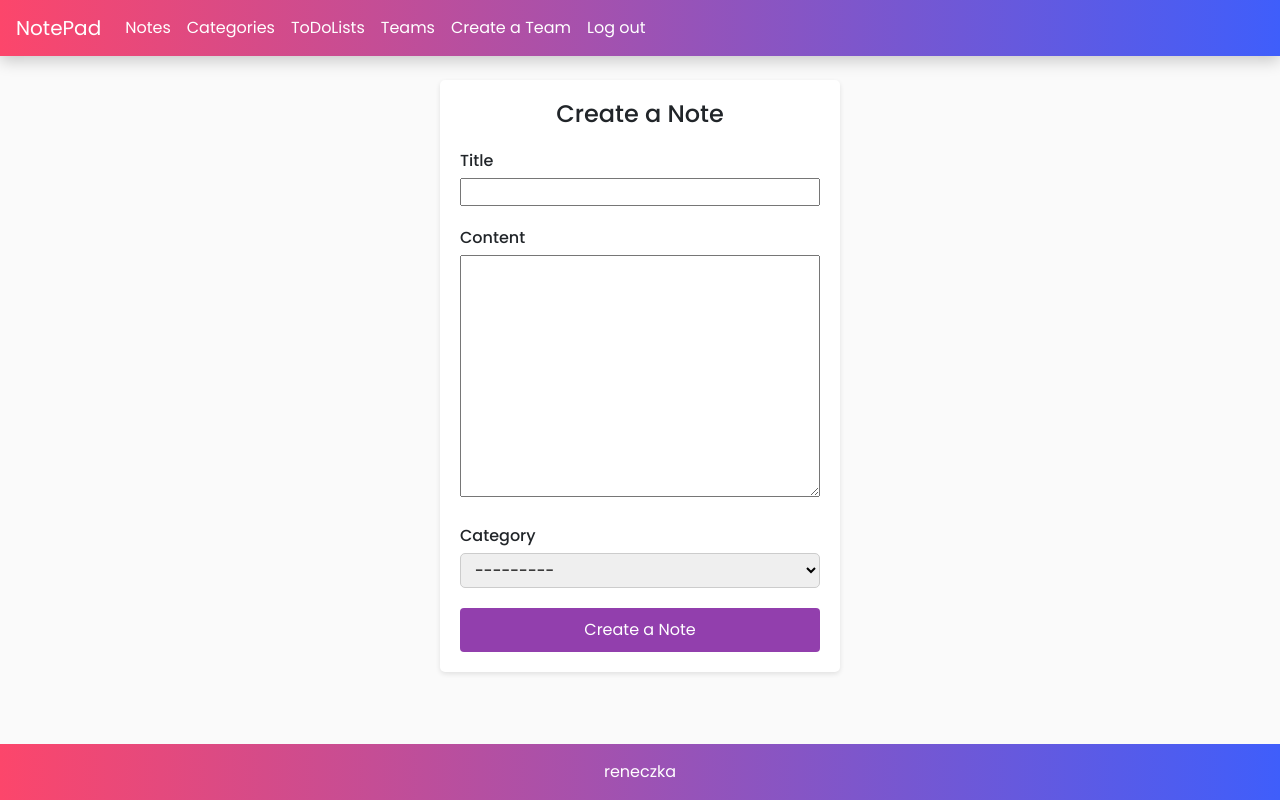
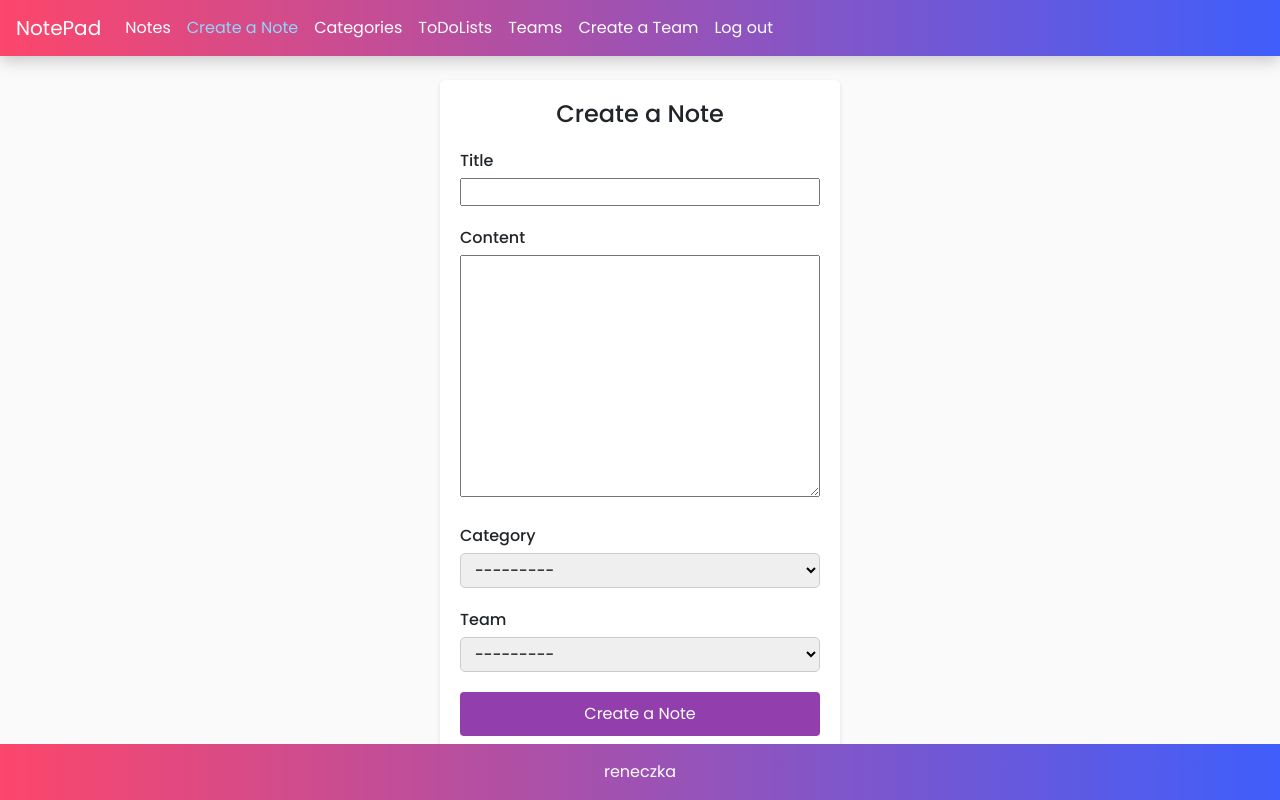
Before and after one commit to reneczka/notepad, a Django app: page /note/create/ in a window 1280 px wide. Run offline with Django 4.2, Linux system fonts and the light colour scheme; the visitor is signed in with stand-in values (Sample User, id 1); data that the repository does not hold is empty; parts of the project's set-up code (start-up, migrations or seed data) failed here and were passed over; some libraries are stand-ins or nearby versions.

Commit message:
team notes in progress

```diff
--- a/notepad_app/forms.py
+++ b/notepad_app/forms.py
@@ -9,11 +9,12 @@ class NoteForm(forms.ModelForm):
                                       widget=forms.Select(attrs={'class': 'my-custom-select'}))
     title = forms.CharField(widget=forms.TextInput(attrs={'class': 'input'}))
     content = forms.CharField(widget=forms.Textarea(attrs={'class': 'textarea'}))
+    team = forms.ModelChoiceField(queryset=Team.objects.all(), widget=forms.Select(attrs={'class': 'my-custom-select'}),
+                                  required=False)
 
     class Meta:
         model = Note
-        fields = ['title', 'content', 'category']
-
+        fields = ['title', 'content', 'category', 'team']
 
 
 class CategoryForm(forms.ModelForm):
@@ -27,9 +28,13 @@ class DateInput(forms.DateInput):
 
 
 class TodoListForm(forms.ModelForm):
+    title = forms.CharField(widget=forms.TextInput(attrs={'class': 'input'}))
+    team = forms.ModelChoiceField(queryset=Team.objects.all(), widget=forms.Select(attrs={'class': 'my-custom-select'}),
+                                  required=False)
+
     class Meta:
         model = TodoList
-        fields = ['title']
+        fields = ['title', 'team']
 
 
 class TodoItemForm(forms.ModelForm):
--- a/notepad_app/models.py
+++ b/notepad_app/models.py
@@ -3,45 +3,6 @@ from django.db import models
 
 # Create your models here.
 from django.urls import reverse
-
-
-class Category(models.Model):
-    title = models.CharField(max_length=255)
-    description = models.TextField(blank=True)
-
-    def __str__(self):
-        return self.title
-
-
-class Note(models.Model):
-    title = models.CharField(max_length=255)
-    content = models.TextField()
-    user = models.ForeignKey(User, on_delete=models.CASCADE)
-    category = models.ForeignKey(Category, on_delete=models.CASCADE, null=True, blank=True)
-    created_at = models.DateTimeField(auto_now_add=True)
-    updated_at = models.DateTimeField(auto_now=True)
-
-    def __str__(self):
-        return self.title
-
-
-class TodoList(models.Model):
-    title = models.CharField(max_length=200)
-    user = models.ForeignKey(User, on_delete=models.CASCADE)
-    created_at = models.DateTimeField(auto_now_add=True)
-    modified_at = models.DateTimeField(auto_now=True)
-
-    def __str__(self):
-        return self.title
-
-
-class TodoItem(models.Model):
-    title = models.CharField(max_length=200)
-    todo_list = models.ForeignKey(TodoList, on_delete=models.CASCADE)
-    completed = models.BooleanField(default=False)
-
-    def __str__(self):
-        return self.title
 
 
 class Team(models.Model):
@@ -60,3 +21,44 @@ class TeamMember(models.Model):
 
     def __str__(self):
         return f'{self.user.username} is a member of {self.team.name}'
+
+
+class Category(models.Model):
+    title = models.CharField(max_length=255)
+    description = models.TextField(blank=True)
+
+    def __str__(self):
+        return self.title
+
+
+class Note(models.Model):
+    title = models.CharField(max_length=255)
+    content = models.TextField()
+    user = models.ForeignKey(User, on_delete=models.CASCADE)
+    category = models.ForeignKey(Category, on_delete=models.CASCADE, null=True, blank=True)
+    team = models.ForeignKey(Team, on_delete=models.CASCADE, null=True, blank=True)
+    created_at = models.DateTimeField(auto_now_add=True)
+    updated_at = models.DateTimeField(auto_now=True)
+
+    def __str__(self):
+        return self.title
+
+
+class TodoList(models.Model):
+    title = models.CharField(max_length=200)
+    user = models.ForeignKey(User, on_delete=models.CASCADE)
+    team = models.ForeignKey(Team, on_delete=models.CASCADE, null=True, blank=True)
+    created_at = models.DateTimeField(auto_now_add=True)
+    modified_at = models.DateTimeField(auto_now=True)
+
+    def __str__(self):
+        return self.title
+
+
+class TodoItem(models.Model):
+    title = models.CharField(max_length=200)
+    todo_list = models.ForeignKey(TodoList, on_delete=models.CASCADE)
+    completed = models.BooleanField(default=False)
+
+    def __str__(self):
+        return self.title
--- a/notepad_app/views.py
+++ b/notepad_app/views.py
@@ -53,8 +53,10 @@ def index(request):
 
 @login_required
 def note_list(request):
-    notes = Note.objects.filter(user=request.user)  # only notes for the logged-in user
-    return render(request, 'note_list.html', {'notes': notes})
+    notes = Note.objects.filter(user=request.user)
+    user_teams = Team.objects.filter(teammember__user=request.user)
+    team_notes = Note.objects.filter(team__in=user_teams)
+    return render(request, 'note_list.html', {'notes': notes, 'team_notes': team_notes, 'user_teams': user_teams})
 
 
 @login_required
--- a/templates/base.html
+++ b/templates/base.html
@@ -1,66 +1,3 @@
-{#{% load static %}#}
-{#<!DOCTYPE html>#}
-{#<html lang="en">#}
-{#<head>#}
-{#    <meta charset="UTF-8">#}
-{#    <meta name="viewport" content="width=device-width, initial-scale=1">#}
-{#    <title>NotePad</title>#}
-{#    <link href="https://fonts.googleapis.com/css2?family=Poppins:wght@400;500;600&display=swap" rel="stylesheet">#}
-{#    <link rel="stylesheet" href="https://stackpath.bootstrapcdn.com/bootstrap/4.5.0/css/bootstrap.min.css">#}
-{#    <link rel="stylesheet" href="{% static 'css/styles.css' %}">#}
-{#</head>#}
-{#<body>#}
-{#    <header>#}
-{#        <nav class="navbar navbar-expand-lg custom-nav">#}
-{#            <a class="navbar-brand" href="{% url 'index' %}">NotePad</a>#}
-{#            <button class="navbar-toggler" type="button" data-toggle="collapse" data-target="#navbarNav" aria-controls="navbarNav" aria-expanded="false" aria-label="Toggle navigation">#}
-{#                <span class="navbar-toggler-icon"></span>#}
-{#            </button>#}
-{#            <div class="collapse navbar-collapse" id="navbarNav">#}
-{#                <ul class="navbar-nav">#}
-{#                    <li class="nav-item">#}
-{#                        <a class="nav-link" href="{% url 'note_list' %}">Notes</a>#}
-{#                    </li>#}
-{#                    <li class="nav-item">#}
-{#                        <a class="nav-link" href="{% url 'categories' %}">Categories</a>#}
-{#                    </li>#}
-{#                    <li class="nav-item">#}
-{#                        <a class="nav-link" href="{% url 'todo_lists' %}">ToDoLists</a>#}
-{#                    </li>#}
-{#                    {% if user.is_authenticated %}#}
-{#                    <li class="nav-item">#}
-{#                        <a class="nav-link" href="{% url 'team_list' %}">Teams</a>#}
-{#                    </li>#}
-{#                    <li class="nav-item">#}
-{#                        <a class="nav-link" href="{% url 'team_create' %}">Create a Team</a>#}
-{#                    </li>#}
-{#                    <li class="nav-item">#}
-{#                        <a class="nav-link" href="{% url 'logout' %}">Log out</a>#}
-{#                    </li>#}
-{#                    {% else %}#}
-{#                    <li class="nav-item">#}
-{#                        <a class="nav-link" href="{% url 'login' %}">Log in</a>#}
-{#                    </li>#}
-{#                    {% endif %}#}
-{#                </ul>#}
-{#            </div>#}
-{#        </nav>#}
-{#    </header>#}
-{#    <main>#}
-{#        <div class="container py-4">#}
-{#            {% block content %}#}
-{#                <h1>Welcome{% if user.is_authenticated %}, {{ user.username }}{% endif %}!</h1>#}
-{#            {% endblock %}#}
-{#        </div>#}
-{#    </main>#}
-{#    <footer class="footer text-center py-3">#}
-{#        reneczka#}
-{#    </footer>#}
-{#    <script src="https://code.jquery.com/jquery-3.5.1.slim.min.js"></script>#}
-{#    <script src="https://stackpath.bootstrapcdn.com/bootstrap/4.5.0/js/bootstrap.min.js"></script>#}
-{#</body>#}
-{#</html>#}
-
 {% load static %}
 <!DOCTYPE html>
 <html lang="en">
@@ -83,6 +20,9 @@
                 <ul class="navbar-nav">
                     <li class="nav-item {% if request.resolver_match.url_name == 'note_list' %}active{% endif %}">
                         <a class="nav-link" href="{% url 'note_list' %}">Notes</a>
+                    </li>
+                    <li class="nav-item {% if request.resolver_match.url_name == 'note_create' %}active{% endif %}">
+                        <a class="nav-link" href="{% url 'note_create' %}">Create a Note</a>
                     </li>
                     <li class="nav-item {% if request.resolver_match.url_name == 'categories' %}active{% endif %}">
                         <a class="nav-link" href="{% url 'categories' %}">Categories</a>
--- a/templates/note_create.html
+++ b/templates/note_create.html
@@ -1,3 +1,24 @@
+{#{% extends 'base.html' %}#}
+{#{% block content %}#}
+{#    <form method="POST" class="form-container">#}
+{#        {% csrf_token %}#}
+{#        <h2 class="form-title">Create a Note</h2>#}
+{#        <div class="form-group">#}
+{#            <label for="{{ form.title.id_for_label }}" class="form-label">Title</label>#}
+{#            {{ form.title }}#}
+{#        </div>#}
+{#        <div class="form-group">#}
+{#            <label for="{{ form.content.id_for_label }}" class="form-label">Content</label>#}
+{#            {{ form.content }}#}
+{#        </div>#}
+{#        <div class="form-group">#}
+{#            <label for="{{ form.category.id_for_label }}" class="form-label">Category</label>#}
+{#            {{ form.category }}#}
+{#        </div>#}
+{#        <button type="submit" class="form-button">Create a Note</button>#}
+{#    </form>#}
+{#{% endblock %}#}
+
 {% extends 'base.html' %}
 {% block content %}
     <form method="POST" class="form-container">
@@ -15,6 +36,10 @@
             <label for="{{ form.category.id_for_label }}" class="form-label">Category</label>
             {{ form.category }}
         </div>
+        <div class="form-group"> <!-- New field -->
+            <label for="{{ form.team.id_for_label }}" class="form-label">Team</label>
+            {{ form.team }}
+        </div>
         <button type="submit" class="form-button">Create a Note</button>
     </form>
 {% endblock %}
--- a/templates/note_detail.html
+++ b/templates/note_detail.html
@@ -5,7 +5,7 @@
     <p>{{ note.content }}</p>
     <br>
     <p>Category: <a href="{% url 'category_detail' note.category.pk %}">{{ note.category.title }}</a></p>
-{#    <p>Group: <a href="{% url 'group_detail' note.group.pk %}">{{ note.group.name }}</a></p>#}
+    <p>Team: <a href="{% url 'team_detail' note.team.pk %}">{{ note.team.name }}</a></p>
     <p>Created at: {{ note.created_at }}</p>
     <p>Updated at: {{ note.updated_at }}</p>
     <br>
```
Also changed, not shown: templates/note_list.html (+25 -2 lines), notepad_app/migrations/0005_note_team_todolist_team.py (added).
